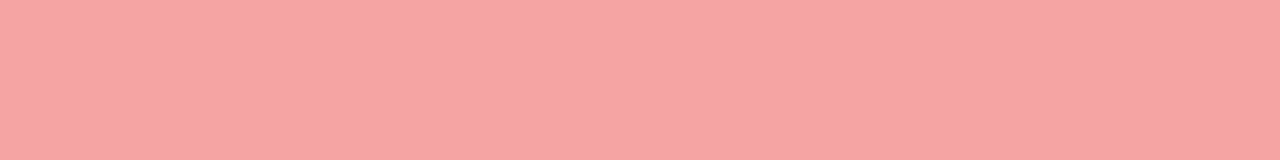
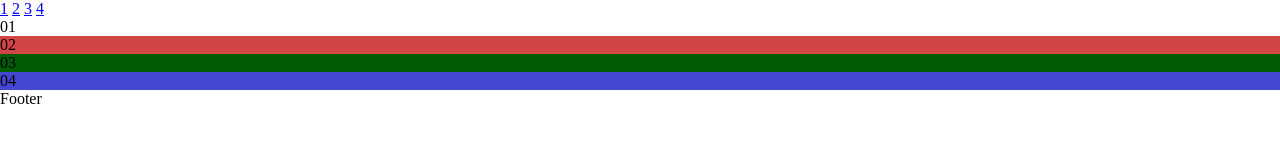
Before and after one commit to MartinPucan/roznajede, a website built with webpack: page src/solutions/02_solution.html in a window 1280 px wide. Built offline with nearby package versions, Linux system fonts and the light colour scheme.

Commit message:
added solution 2

```diff
--- a/src/solutions/02_solution.html
+++ b/src/solutions/02_solution.html
@@ -1,8 +1,22 @@
 <!doctype html>
 <html lang="en">
-  <head>
-    <meta charset="UTF-8" />
-    <title>03</title>
-  </head>
-  <body></body>
+<head>
+  <meta charset="UTF-8" />
+  <title>02</title>
+</head>
+<body>
+<div id="root">
+  <header class="header">
+    <a href="#main" class="item">1</a>
+    <a href="#section-2" class="item">2</a>
+    <a href="#section-3" class="item">3</a>
+    <a href="#section-4" class="item">4</a>
+  </header>
+  <main class="main" id="main">01</main>
+  <section class="section" id="section-2" style="background-color: #d24545">02</section>
+  <section class="section" id="section-3" style="background-color: #005d05">03</section>
+  <section class="section" id="section-4" style="background-color: #4547d2">04</section>
+  <footer class="footer">Footer</footer>
+</div>
+</body>
 </html>
--- a/src/styles/index.scss
+++ b/src/styles/index.scss
@@ -1,6 +1,9 @@
 @import './exercises/01_exercise';
 
-@import './solutions/01_solution';
+//@import './exercises/01_exercise';
+
+//@import './solutions/01_solution';
+//@import './solutions/02_solution';
 
 * {
   margin: 0;
--- /dev/null
+++ b/src/styles/solutions/02_solution.scss
@@ -0,0 +1,93 @@
+html {
+  scroll-behavior: smooth;
+}
+
+body {
+  background: #F7CCAC;
+  font-size: 2em;
+  color: white;
+  font-family: -apple-system, BlinkMacSystemFont, "Segoe UI", Roboto, Helvetica, Arial, sans-serif, "Apple Color Emoji", "Segoe UI Emoji", "Segoe UI Symbol";
+  overflow-x: hidden;
+}
+
+#root {
+  position: relative;
+  scroll-behavior: smooth;
+  scroll-snap-type: y proximity;
+}
+
+.header {
+  position: sticky;
+  display: flex;
+  gap: 1rem;
+  justify-content: space-between;
+  top: 0.25rem;
+  left: 0;
+  right: 0;
+  background: #141E27;
+  padding: 1rem 2rem;
+  margin-inline: 1.5rem;
+  border-radius: 0.75rem;
+
+  a {
+    text-decoration: none;
+    color: white;
+  }
+
+  .item {
+    background: #203239;
+    width: 100%;
+    padding: 0.5rem;
+    text-align: center;
+    border-radius: .25rem;
+  }
+}
+
+.section {
+  padding-top: 7rem;
+  height: 100vh;
+  color: #141E27;
+  padding-inline: 1.5rem;
+}
+
+.main {
+  height: 100vh;
+  margin-inline: 1.5rem;
+  padding-top: 2rem;
+  background: #F7CCAC;
+  color: #141E27;
+}
+
+.aside {
+  background: #a94438;
+  width: 25vw;
+  margin: 1rem;
+  border-radius: 0.75rem;
+}
+
+.article {
+  background: #d24545;
+  display: flex;
+  flex-direction: column;
+  align-items: flex-end;
+  justify-content: space-between;
+  gap: 1rem;
+  margin: 1rem;
+  padding: 1rem;
+  width: 100%;
+  border-radius: 0.75rem;
+}
+
+.box {
+  background: #503c3c;
+  width: 100%;
+  height: 20vh;
+  border-radius: 0.75rem;
+  animation: slideInFromRight 0.65s ease-in-out;
+}
+
+.footer {
+  background: #141E27;
+  min-height: 10vh;
+  padding: 2rem 1rem;
+}
```
